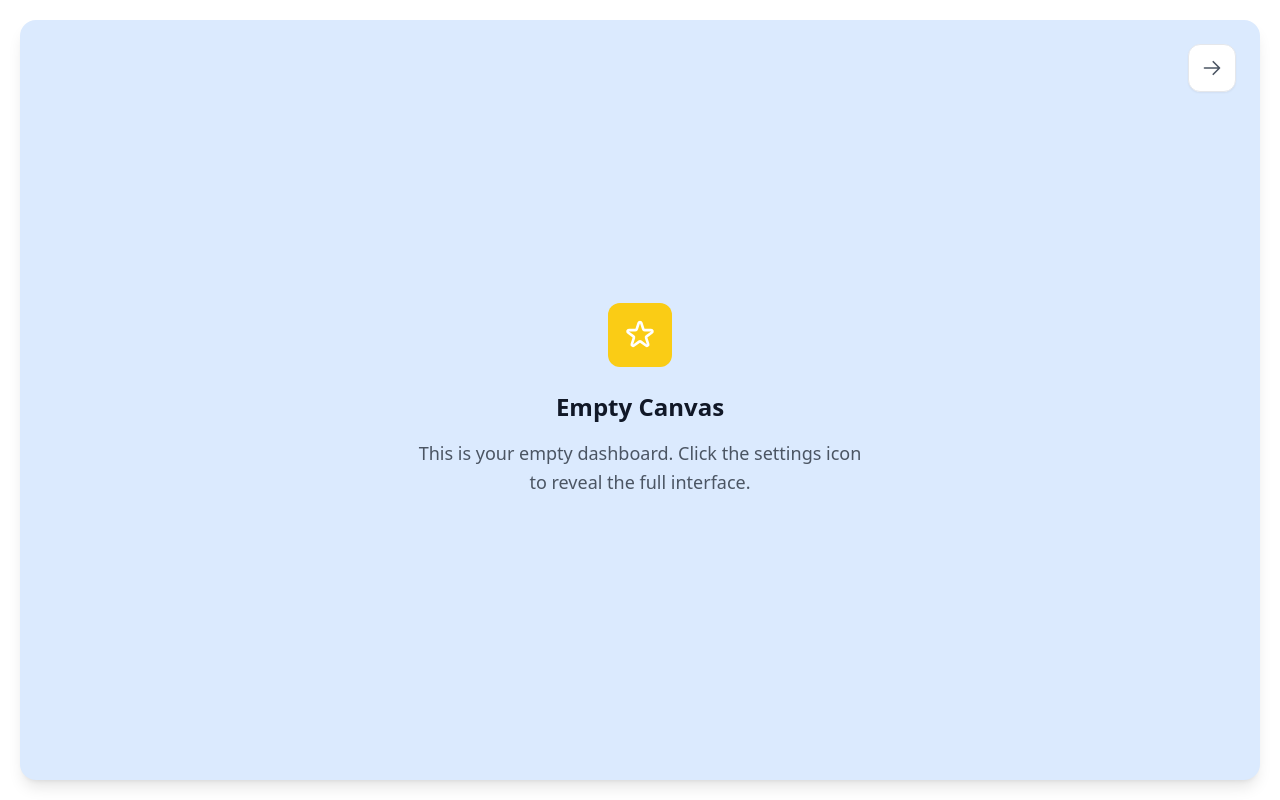
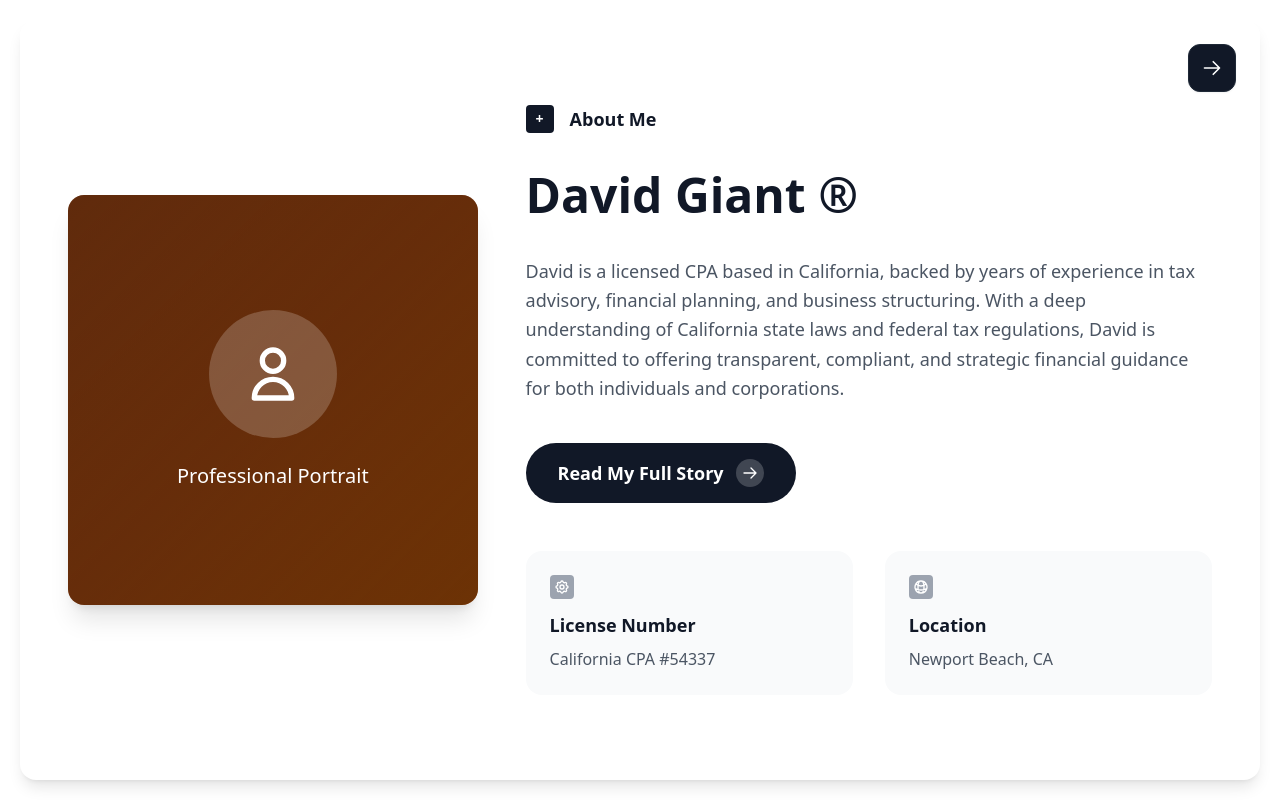
Before and after one commit to ElMehdiBen/landing, a Vue app: page / in a window 1280 px wide. Built offline with nearby package versions, Linux system fonts and the light colour scheme.

Commit message:
nice version

```diff
--- a/src/App.vue
+++ b/src/App.vue
@@ -8,19 +8,90 @@
       ]">
         <!-- Single Flip Icon Button (visible on both sides) -->
         <button @click="flipContainer"
-          class="absolute top-6 right-6 z-30 w-12 h-12 bg-white border border-gray-200 rounded-xl shadow-sm hover:shadow-md flex items-center justify-center transition-all duration-300 hover:bg-gray-50 hover:scale-105">
-          <Icon name="arrow-right" class="w-5 h-5 text-gray-600" />
+          :class="[
+            'absolute top-6 right-6 z-30 w-12 h-12 rounded-xl shadow-sm hover:shadow-md flex items-center justify-center transition-all duration-300 hover:scale-105',
+            isContainerFlipped
+              ? 'bg-white bg-opacity-20 border border-white border-opacity-30 hover:bg-opacity-30'
+              : 'bg-gray-900 border border-gray-800 hover:bg-gray-800'
+          ]">
+          <Icon
+            name="arrow-right"
+            class="w-5 h-5 transition-transform duration-300"
+            :class="isContainerFlipped ? 'text-gray-900' : 'text-white'"
+          />
         </button>
-        <!-- Front of main container (Default - Empty Canvas) -->
+        <!-- Front of main container (Profile Layout) -->
         <div
-          class="absolute inset-0 w-full h-full bg-blue-100 rounded-2xl shadow-lg backface-hidden flex flex-col justify-center items-center p-8">
-          <div class="text-center">
-            <div class="w-16 h-16 bg-yellow-400 rounded-xl flex items-center justify-center mx-auto mb-6">
-              <Icon name="star" class="w-8 h-8 text-white" />
+          class="absolute inset-0 w-full h-full bg-white rounded-2xl shadow-lg backface-hidden flex p-12">
+          <div class="flex w-full h-full">
+            <!-- Profile Image - Takes up left side -->
+            <div class="flex-shrink-0 w-2/5 pr-12 flex items-center">
+              <div class="w-full aspect-square bg-gradient-to-br from-amber-900 via-amber-800 to-amber-700 rounded-2xl overflow-hidden shadow-xl">
+                <div class="w-full h-full bg-gradient-to-br from-black/20 to-black/40 flex items-center justify-center">
+                  <div class="text-center text-white">
+                    <div class="w-32 h-32 bg-white/20 rounded-full flex items-center justify-center mx-auto mb-6">
+                      <Icon name="user" class="w-16 h-16 text-white" />
+                    </div>
+                    <p class="text-xl font-medium">Professional Portrait</p>
+                  </div>
+                </div>
+              </div>
             </div>
-            <h2 class="text-2xl font-bold mb-4 text-gray-900">Empty Canvas</h2>
-            <p class="text-gray-600 text-lg leading-relaxed max-w-md">This is your empty dashboard. Click the settings
-              icon to reveal the full interface.</p>
+
+            <!-- Profile Information - Takes up right side -->
+            <div class="flex-1 flex flex-col justify-center">
+              <!-- Header with Plus Icon -->
+              <div class="flex items-center mb-8">
+                <div class="w-7 h-7 bg-gray-900 rounded flex items-center justify-center mr-4">
+                  <span class="text-white text-sm font-bold">+</span>
+                </div>
+                <span class="text-gray-900 font-semibold text-lg">About Me</span>
+              </div>
+
+              <!-- Name -->
+              <h1 class="text-5xl font-bold text-gray-900 mb-8 leading-tight">David Giant ®</h1>
+
+              <!-- Description -->
+              <p class="text-gray-600 leading-relaxed mb-10 text-lg">
+                David is a licensed CPA based in California, backed by years of experience in tax advisory,
+                financial planning, and business structuring. With a deep understanding of California state
+                laws and federal tax regulations, David is committed to offering transparent, compliant,
+                and strategic financial guidance for both individuals and corporations.
+              </p>
+
+              <!-- Read My Full Story Button -->
+              <button class="inline-flex items-center px-8 py-4 bg-gray-900 text-white rounded-full font-semibold hover:bg-gray-800 transition-colors mb-12 text-lg w-fit">
+                Read My Full Story
+                <div class="ml-3 w-7 h-7 bg-white/20 rounded-full flex items-center justify-center">
+                  <Icon name="arrow-right" class="w-4 h-4 text-white" />
+                </div>
+              </button>
+
+              <!-- Info Cards -->
+              <div class="flex space-x-8">
+                <!-- License Number Card -->
+                <div class="bg-gray-50 rounded-2xl p-6 flex-1">
+                  <div class="flex items-center mb-3">
+                    <div class="w-6 h-6 bg-gray-400 rounded mr-3 flex items-center justify-center">
+                      <Icon name="cog" class="w-4 h-4 text-white" />
+                    </div>
+                  </div>
+                  <h3 class="font-semibold text-gray-900 mb-2 text-lg">License Number</h3>
+                  <p class="text-gray-600">California CPA #54337</p>
+                </div>
+
+                <!-- Location Card -->
+                <div class="bg-gray-50 rounded-2xl p-6 flex-1">
+                  <div class="flex items-center mb-3">
+                    <div class="w-6 h-6 bg-gray-400 rounded mr-3 flex items-center justify-center">
+                      <Icon name="globe" class="w-4 h-4 text-white" />
+                    </div>
+                  </div>
+                  <h3 class="font-semibold text-gray-900 mb-2 text-lg">Location</h3>
+                  <p class="text-gray-600">Newport Beach, CA</p>
+                </div>
+              </div>
+            </div>
           </div>
         </div>
 
@@ -214,7 +285,7 @@ import Icon from './components/Icons.vue'
 
 interface IconData {
   id: number
-  iconName: 'home' | 'user' | 'cog' | 'heart' | 'lightbulb' | 'star' | 'globe' | 'x-mark' | 'arrow-right' | 'arrow-left'
+  iconName: 'home' | 'user' | 'cog' | 'heart' | 'lightbulb' | 'star' | 'globe' | 'x-mark' | 'arrow-right'
   title: string
   description: string
   position: string
--- a/src/components/Icons.vue
+++ b/src/components/Icons.vue
@@ -27,15 +27,12 @@
 
     <!-- Arrow Right Icon -->
     <path v-if="name === 'arrow-right'" stroke-linecap="round" stroke-linejoin="round" d="M13.5 4.5 21 12m0 0-7.5 7.5M21 12H3" />
-
-    <!-- Arrow Left Icon -->
-    <path v-if="name === 'arrow-left'" stroke-linecap="round" stroke-linejoin="round" d="M11 15l-3-3m0 0l3-3m-3 3h8m3 0a2 2 0 012 2v6a2 2 0 01-2 2H6a2 2 0 01-2-2v-6a2 2 0 012-2" />
   </svg>
 </template>
 
 <script setup lang="ts">
 interface Props {
-  name: 'home' | 'user' | 'cog' | 'heart' | 'lightbulb' | 'star' | 'globe' | 'x-mark' | 'arrow-right' | 'arrow-left'
+  name: 'home' | 'user' | 'cog' | 'heart' | 'lightbulb' | 'star' | 'globe' | 'x-mark' | 'arrow-right'
   class?: string
 }
 
```
